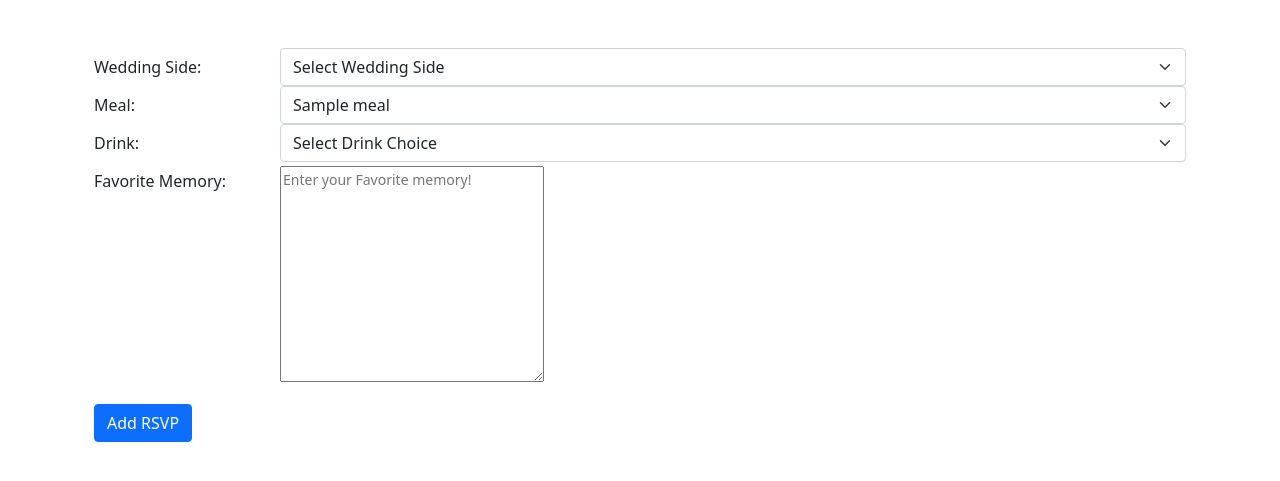
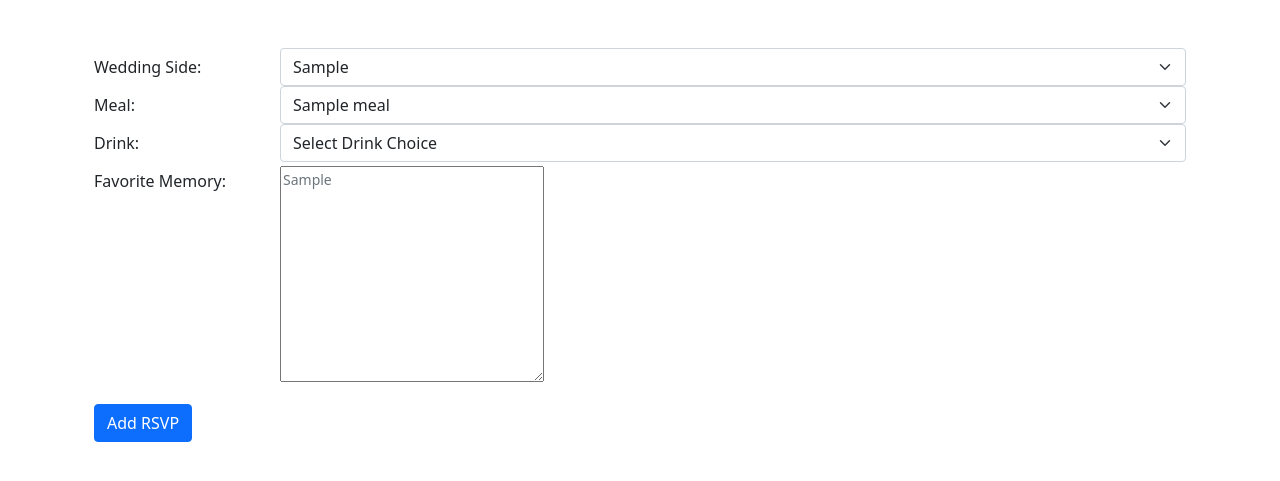
Before and after one commit to Kenmitchell2012/wedding, a Flask app: template flask_app/templates/edit.html in a window 1280 px wide. Shown: the part 82-563 px from the top of the page. Run offline with Flask 3, Linux system fonts and the light colour scheme; the template is opened without the code that fills it: most values are stand-ins (such as "Sample title", 1, 10 or a date in 2020).

Commit message:
updated view route

```diff
--- a/flask_app/controllers/weddings.py
+++ b/flask_app/controllers/weddings.py
@@ -52,8 +52,8 @@ def edit_wedding(wedding_id):
     if 'user_id' not in session:
         return redirect('/login')
     user = User.get_by_id(session['user_id'])
-    show = Wedding.get_wedding_by_id(wedding_id)
-    return render_template('edit.html', show=show, user=user)
+    wedding = Wedding.get_wedding_by_id(wedding_id)
+    return render_template('edit.html', wedding=wedding, user=user)
 
 # delete a wedding
 @app.route('/wedding/delete/<int:id>')
--- a/flask_app/templates/edit.html
+++ b/flask_app/templates/edit.html
@@ -8,12 +8,13 @@
             <br>
             <form action="/create/wedding" method="POST">
                 <div class="row mb-3">
-                    <input type="hidden" value="user_id" name="user_id">
+                  <input type="hidden" value="user_id" name="user_id">
 
                   <label for="wedding_side" class="col-sm-2 col-form-label">Wedding Side:</label>
                   <div class="col-sm-10">
                     <select required class="form-select" name="wedding_side" aria-label="Default select example">
-                        <option selected>Select Wedding Side</option>
+                        <option >Select Wedding Side</option>
+                        <option selected value="">{{ wedding.wedding_side|capitalize }}</option>
                         <option value="bride">Bride</option>
                         <option value="groom">Groom</option>
                       </select>
@@ -21,7 +22,8 @@
                   <label for="meal" class="col-sm-2 col-form-label">Meal:</label>
                   <div class="col-sm-10">
                     <select class="form-select" name="meal" aria-label="Default select example">
-                        <option value="{{wedding.meal}}" selected>{{ wedding.meal }}</option>
+                        <option>Select a Meal</option>
+                        <option selected value="{{wedding.meal}}">{{ wedding.meal|capitalize }}</option>
                         <option value="chicken">Chicken</option>
                         <option value="steak">Steak</option>
                         <option value="vegan dish">Vegan Dish</option>
@@ -32,6 +34,7 @@
                   <div class="col-sm-10">
                     <select class="form-select" name="drink" aria-label="Default select example">
                         <option selected>Select Drink Choice</option>
+                        <option value="{{wedding.drink}}">{{ wedding.drink|capitalize }}</option>
                         <option value="wine">Wine</option>
                         <option value="coke">Coke</option>
                         <option value="burbon">Burbon</option>
@@ -41,7 +44,7 @@
                   </div>
                   <label for="favorite_memory" class="col-sm-2 col-form-label">Favorite Memory:</label>
                   <div class="col-sm-10">
-                    <textarea class="form-text" name="favorite_memory" id="favorite_memory" cols="30" rows="10" placeholder="Enter your Favorite memory!"></textarea>
+                    <textarea class="form-text" name="favorite_memory" id="favorite_memory" cols="30" rows="10" placeholder="Enter your Favorite memory!">{{ wedding.favorite_memory|capitalize }}</textarea>
                   </div>
                 </div>
                 <input type="submit" class="btn btn-primary" value="Add RSVP">
```
